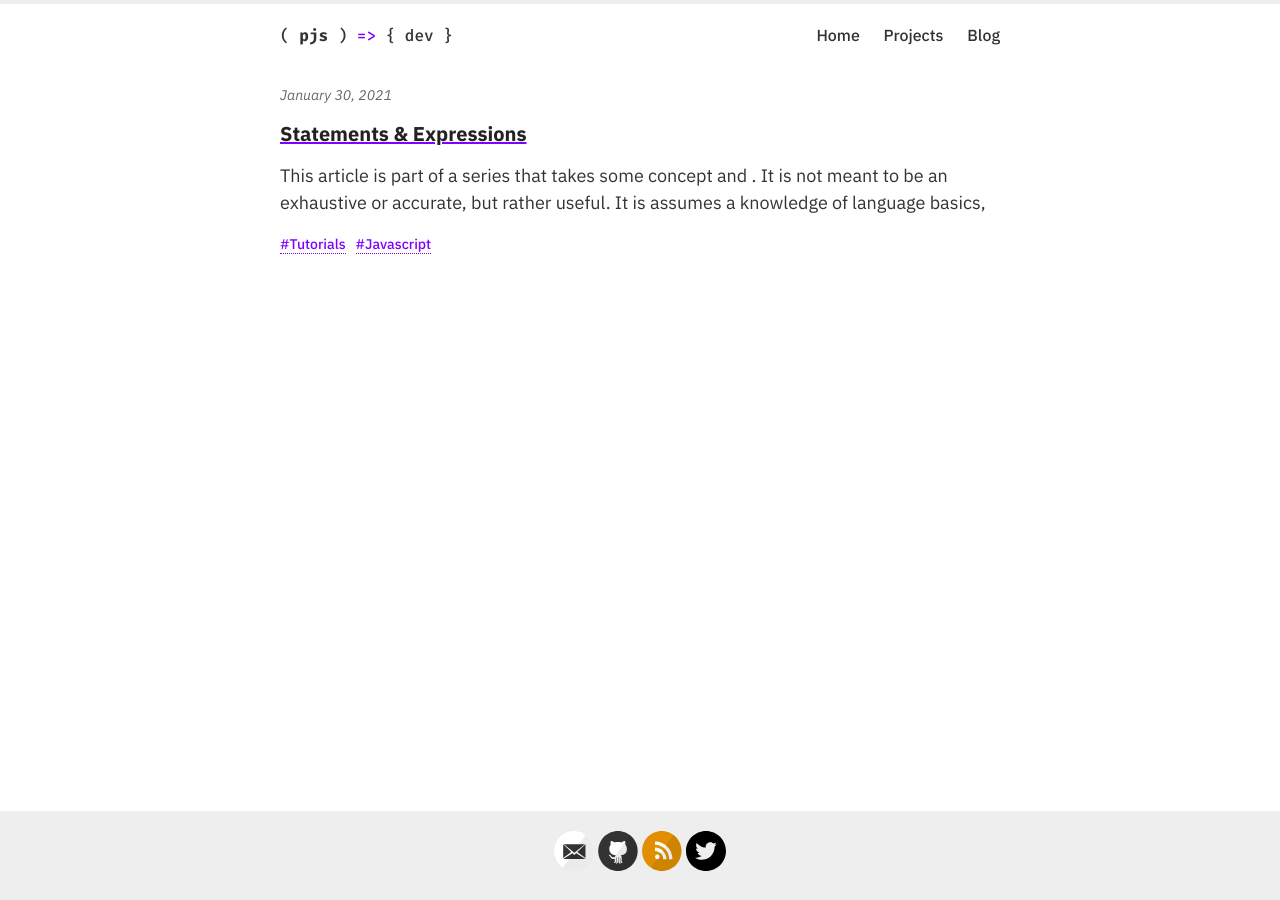
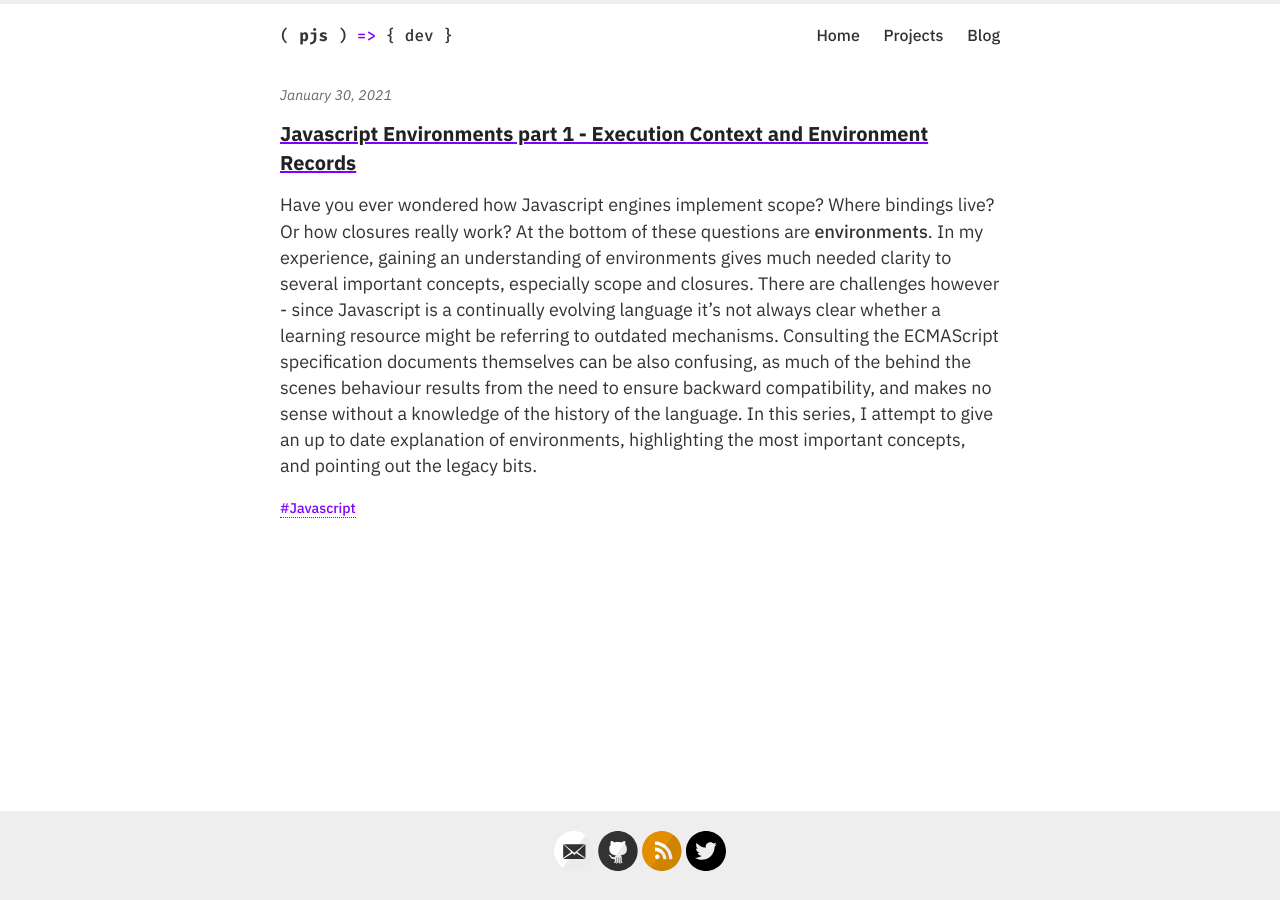
Before and after one commit to peterjsnow/peterjsnow.github.io, a Jekyll site: the page built from blog/index.html, in a window 1280 px wide. Built offline with Jekyll 4.4.1, drawn with Linux system fonts in a browser that asks for light colours; the list of posts is cut into pages by our own code; some of the changed lines change nothing that is shown.

Commit message:
javascript environments blog post

````diff
--- /dev/null
+++ b/_posts/2021-01-30-javascript-environments-part1.md
@@ -0,0 +1,215 @@
+---
+layout: post
+title: Javascript Environments part 1 - Execution Context and Environment Records
+categories: [Javascript]
+---
+
+Have you ever wondered how Javascript engines implement scope? Where bindings live? Or how closures really work? At the bottom of these questions are **environments**. In my experience, gaining an understanding of environments gives much needed clarity to several important concepts, especially scope and closures. There are challenges however - since Javascript is a continually evolving language it's not always clear whether a learning resource might be referring to outdated mechanisms. Consulting the ECMAScript specification documents themselves can be also confusing, as much of the behind the scenes behaviour results from the need to ensure backward compatibility, and makes no sense without a knowledge of the history of the language. In this series, I attempt to give an up to date explanation of environments, highlighting the most important concepts, and pointing out the legacy bits.
+
+In this first part, we'll introduce the basic concepts along with some examples, without going too deeply into specifics.
+
+First, let's make sure we're all on the same page. When we talk about "scope" we are referring to the mechanism by which Javascript determines which variables are defined at a particular part of the program.
+
+You've probably heard that Javascript has **lexical scope**. Put simply, this just means that the scope of a variable can be determined by looking at its location in the source code.
+
+We'll be using Javascript code to model the concepts we're examining. We aren't aiming to model the exact *implementation* of these concepts as they would appear in Javascript engines, but rather to understand the underlying *behaviours* that arise. Let's get started!
+
+```javascript
+let a = 1;
+```
+
+What's happening here? We may say something like "a `let` variable named `a` is declared and initialized with to the value 1." We might add that `a` becomes a globally scoped variable - it becomes accessible from within the global scope and within any inner scopes that might also be present.
+
+Where is this binding actually stored? And how does Javascript know that `a` identifies a variable with value 1 in global scope, but might identify a completely different variable in another scope? The answer is simple: "environment records". Before we can discuss them however, we'll need to introduce another concept: execution contexts.
+
+### Execution Context
+
+Whenever Javascript code is executing, it is doing so within an **execution context**. Think of this as a device used to track the state necessary for executing the program at each particular moment. Execution contexts are stored in an **execution context stack**, also known as a "call stack", given its name by the fact that functions establish a new execution context each time they are called. The execution context that is currently active at any point in time is referred to as the **running execution context**, and it is the top execution context in the stack.
+
+When a function is called and a new execution context is established, it is pushed onto the top of the stack and becomes the running execution context. When the function returns, its execution context is removed from the stack and the previous context is restored as the running execution context
+
+We could construct a model of the execution context stack as an array object. Let's say we call a function `outerFn` from within global scope. From within `outerFn` we call another function `innerFn`.
+
+```javascript
+function outerFn() {
+  return innerFn();
+}
+function innerFn() {
+  return true;
+}
+outerFn();
+```
+
+Our model of the execution context stack would look like this:
+
+```javascript
+const ExecutionContextStack = [];
+
+// A global execution context is created and pushed onto the stack:
+const globalExecutionContext = new ExecutionContext();
+ExecutionContextStack.push(globalExecutionContext)
+// The running execution context is globalExecutionContext.
+
+/* outerFn is called here */
+
+// A a new execution context is created and pushed onto the stack:
+const outerFnExecutionContext = new ExecutionContext();
+ExecutionContextStack.push(outerFnExecutionContext)
+// The running execution context is now outerFnExecutionContext.
+
+/* innerFn is called here, from inside outerFn */
+
+// Yet another execution context is created and pushed onto the stack:
+const innerFnExecutionContext = new ExecutionContext();
+ExecutionContextStack.push(innerFnExecutionContext)
+// The running execution context is now innerFnExecutionContext
+
+// innerFn returns, its execution context is removed from the stack:
+ExecutionContextStack.pop();
+// The running execution context is back to outerFnExecutionContext
+
+// outerFn returns, its execution context is removed from the stack:
+ExecutionContextStack.pop();
+// The running execution context is back to globalExecutionContext.
+```
+
+Don't worry about the exact implementation of the `ExecutionContext` object or everything it might hold - it's an abstraction of an abstraction. The important thing is to understand that:
+- At any point during execution, there is always an execution context - the "running execution context", which is at the top of the stack (and in our model, the last item of the array).
+- A function call will create a new execution context which is pushed onto the top of the stack where it becomes the running execution context while the function executes. It is removed from the stack when the function returns.
+
+We're now going to focus in on one important kind of property that each execution context holds - environment records.
+
+### Environment Records
+
+Associated with each execution context are **environment records**. These hold data and specify methods which allow javascript to manage the state of the current context. Each environment record contains a mapping of all the bindings that are present within the scope of that particular environment, and a reference to an outer environment record. This outer reference implements the nested scope of Javascript, allowing identifiers to be resolved by traversing environments outwards from an inner environment.
+
+When code is executed that would create a new scope, such as a function or block, before the body of code is executed new environment records are created and linked to the relevant execution context. The identifiers that are in scope within the environment that is to be executed are added to these records, and possibly initialized depending on the type of declaration. This implements the behaviour of **hoisting** which you may be familiar with.
+
+There are different kinds of environment record, and complex rules to determine which variables are created in which record. Ignore all of that for the moment: we're only concerned with understanding the general concept. For now, we'll say that each execution context has a single environment record which holds all of the in-scope variables in that context.
+
+Let's continue using plain Javascript objects to model this!
+```javascript
+let a = 1;
+function addNums() {
+  let b = 2;
+  return a + b;
+}
+addNums(); // returns 3
+```
+When the above script is executed, the top level declarations will be gathered up and added to a new global environment record. This environment record will be associated with the execution context that is created:
+
+```javascript
+/* Program state at beginning of execution */
+const ExecutionContextStack = [];
+
+/* Environment Records */
+const globalEnv = {
+  identifiers : {
+    a : 1,
+    addNums : function {..} // reference to addNums function object
+  },
+  outerEnv : null
+}
+
+/* Execution Contexts */
+const globalExecutionContext = new ExecutionContext();
+globalExecutionContext.EnvironmentRecord = globalEnv;
+ExecutionContextStack.push(GlobalExecContext);
+```
+Notice that the `outerEnv` reference of `globalEnv` is `null` - the global environment is an environment that has no outer environment.
+
+When `addNums()` is called, the same process is followed as above - this time, the `outerEnv` reference will be set to the environment record where `addNums()` was defined:
+
+```javascript
+/* Program state when addNums is called */
+
+/* Environment Records */
+const addNumsEnv = {
+  identifiers : {
+    b : 2
+  },
+  outerEnv : globalEnv
+}
+
+const globalEnv = {
+  identifiers : {
+    a : 1,
+    addNums : function {..} // reference to addNums function object
+  },
+  outerEnv : null
+}
+
+/* Execution Contexts */
+const addNumsExecutionContext = new ExecutionContext();
+addNumsExecutionContext.EnvironmentRecord = addNumsEnv;
+ExecutionContextStack.push(addNumsExecutionContext)
+```
+Since `globalEnv` is where `addNums` was defined, it becomes the `outerEnv` reference of the environment record of the running execution context when `addNums` is called.
+
+At this point in execution, the stack would look something like the following:
+```javascript
+ExecutionContextStack = [
+  { EnvironmentRecord : globalEnv, /* ..other properties */ },
+  { EnvironmentRecord : addNumsEnv, /* ..other properties */ }
+]
+```
+
+Looking at the above examples, we gain a basic appreciation for how the scope chain works - when resolving a binding, the environment record of the running execution context will be searched first, and if the binding is not present, the outer environment will be searched, and so on. We could imagine some simplified logic that might implement such behaviour:
+
+```javascript
+function resolveBinding(name, env) {
+  while (env !== null) {
+    return env.identifiers[name] || resolveBinding(name, env.outerEnv);
+  }
+  return "Reference error - binding not found!"
+}
+
+// assuming addNumsEnv is the environment record of the running execution context
+resolveBinding("a", addNumsEnv); // returns 1
+```
+With this, an understanding of **variable shadowing** also emerges. Let's look at another simple example:
+
+```javascript
+let a = 5;
+let b = 3
+const multiply = (a, b) => {
+  return a * b;
+}
+multiply(2, 4); // returns 8.
+```
+When we call `multiply`, here's what the environment records would look like:
+```javascript
+/* Environment Records */
+
+const multiplyEnv = {
+  identifiers : {
+    a : 2,
+    b : 4
+  },
+  outerEnv : globalEnv
+}
+
+const globalEnv = {
+  identifiers : {
+    a : 5,
+    b : 3
+    multiply : function {..} // reference to multiply function object
+  },
+  outerEnv : null
+}
+```
+Although `a` and `b` are defined in the `globalEnv` record, being named parameters of `multiply` they are also defined as identifiers in `multiplyEnv`, and since that environment record is searched *before* the `globalEnv` record, `a` and `b` resolve to the values defined in the `multiplyEnv` record, shadowing the definitions in the outer environment. Neat!
+
+One final thing to note: while we've been talking of execution contexts as having associated environment records, the environment records are not *stored* with the execution context. Were it the case, the environment record would be destroyed along with the execution context whenever a function returns. Can you see a problem with that? (Hint: think about closures).
+
+### Summary
+
+We've been looking at a simplified model of how Javascript implements scope with environment records and execution context. We saw that:
+- Running code is always done within an associated execution context
+- Execution contexts are stored in a stack, with the top of the stack always being the **running execution context**
+- Declarations that are in scope within an environment are collected within **environment records**
+- Environment records store these identifiers, and a reference to an outer environment
+- Each execution context is associated with its own environment record
+- Bindings are resolved by searching the environment of the running execution context, and if necessary proceeding up the chain of outer environments until the binding is found or
+
+So far, we've kept things fairly basic. Now that we have an understanding of the general concept, in part 2 we're going to expand our model of environment records to more closely match reality.
--- a/_posts/2021-01-30-js-tips-statements-and-expressions.md
+++ b/_posts/2021-01-30-js-tips-statements-and-expressions.md
@@ -2,19 +2,49 @@
 layout: post
 title: Statements & Expressions
 categories: [Tutorials,Javascript]
+published: false
 ---
 
 This article is part of a series that takes some concept and . It is not meant to be an exhaustive or accurate, but rather useful.
 It is assumes a knowledge of language basics,
 
 
-As you began your journey into Javascript, you were probably introduced to the concepts of 'statements and expressions'. You may have been shown an analogy, relating statements to sentences and expressions to phrases.
+## Values
+What are values?
+
+What are primitive types -
+
+In javascript, primitive values are 'wrapped' with helper objects.
+When you call a method on a primitive value, Javascript automatically converts that value into the object of its type, and thus is able to access the prototype methods.
+
+```javascript
+"abcd".length;
+// returns 4
+```
+
+
+
+### Immutability
+
+Primitive values are immutable. They cannot be changed. I like to think of primitive values as concrete entities that already exist. For example, values of the Number type could be represented as a deck of cards, with each card having an integer written on it. If you have the card with "42" written on it, the only way to get "43" is to pick up a new card - you can't change "42" into "43".
+
+Another aspect of the immutability of primitive values is that you cannot modify or add to their properties:
+```javascript
+"abcd".length = 0; // Gives an error in strict mode, otherwise silently fails
+"abcd".length;
+// returns 4
+```
+
+Object values (such as Arrays, Functions and Objects) are mutable.
 
 ## Expressions
-We can think of expressions as any units of code that resolves to a value. What does 'resolving to a value' mean?
 
-Let's hope into a browser console for a minute.
-Where there is an expression, you can think of the javascript interpreter replacing the expression with the value it resolves to.
+We can think of expressions as any units of code that resolves or evaluates to a value. Wherever there is an expression, you can think of Javascript as evaluating it to a value, and replacing the expression with that value at that point in the code.
+
+
+Values are expressions.
+
+Pay attention to where JS expects expressions. eg in for loop
 
 x++ vs ++x
 
@@ -51,10 +81,16 @@ myArray.map([key, val]) => { key : value };
 ```
 To fix it, we can use the expression grouping operator to force the interpreter to see the body as an expression:
 
+```
+if (expression) statement;
+for (statement; expression; expression)
+```
 
 ### Summary
 
 ### Going further
+
+##
 
 
 Functions vs IIFE
````
